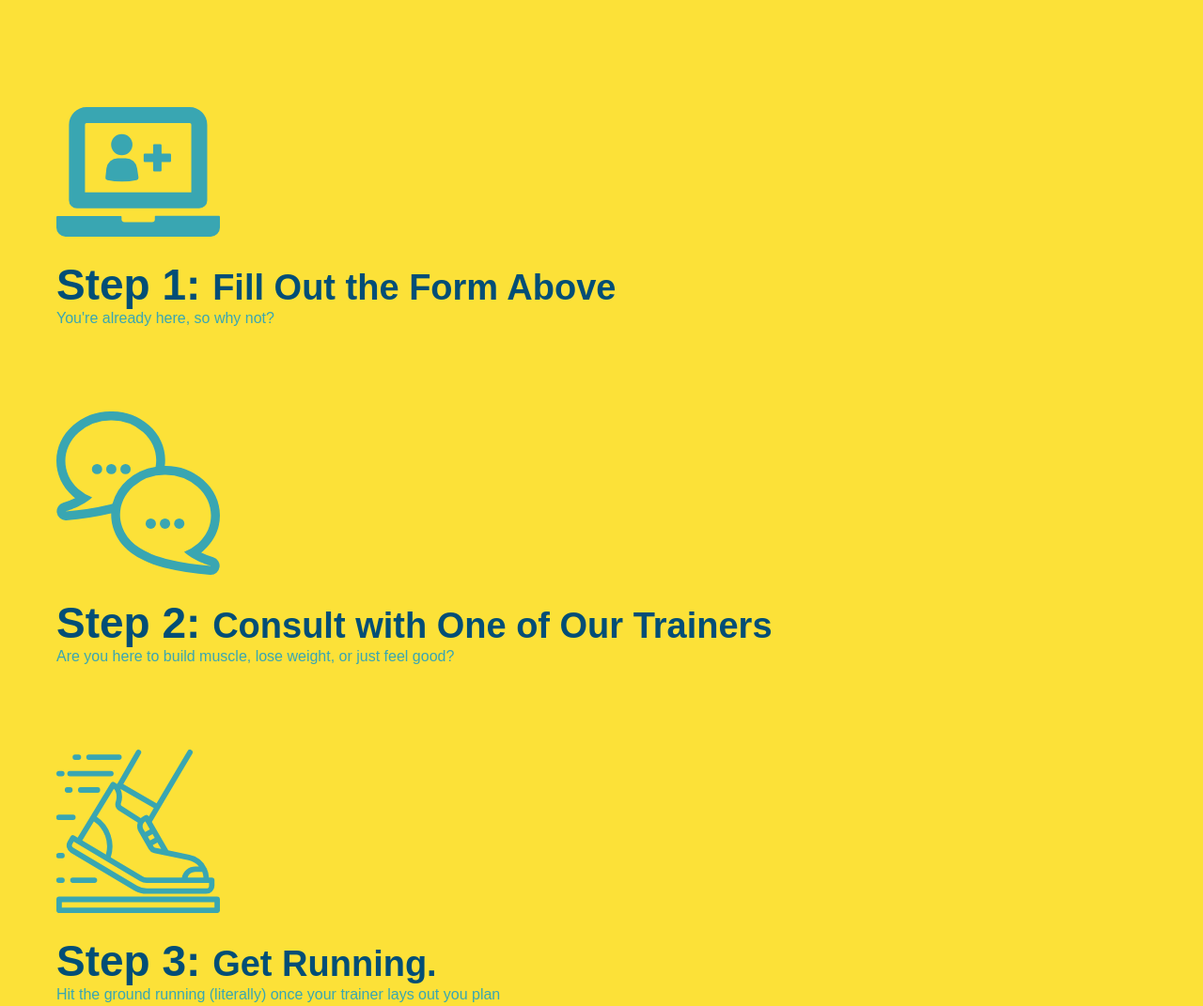
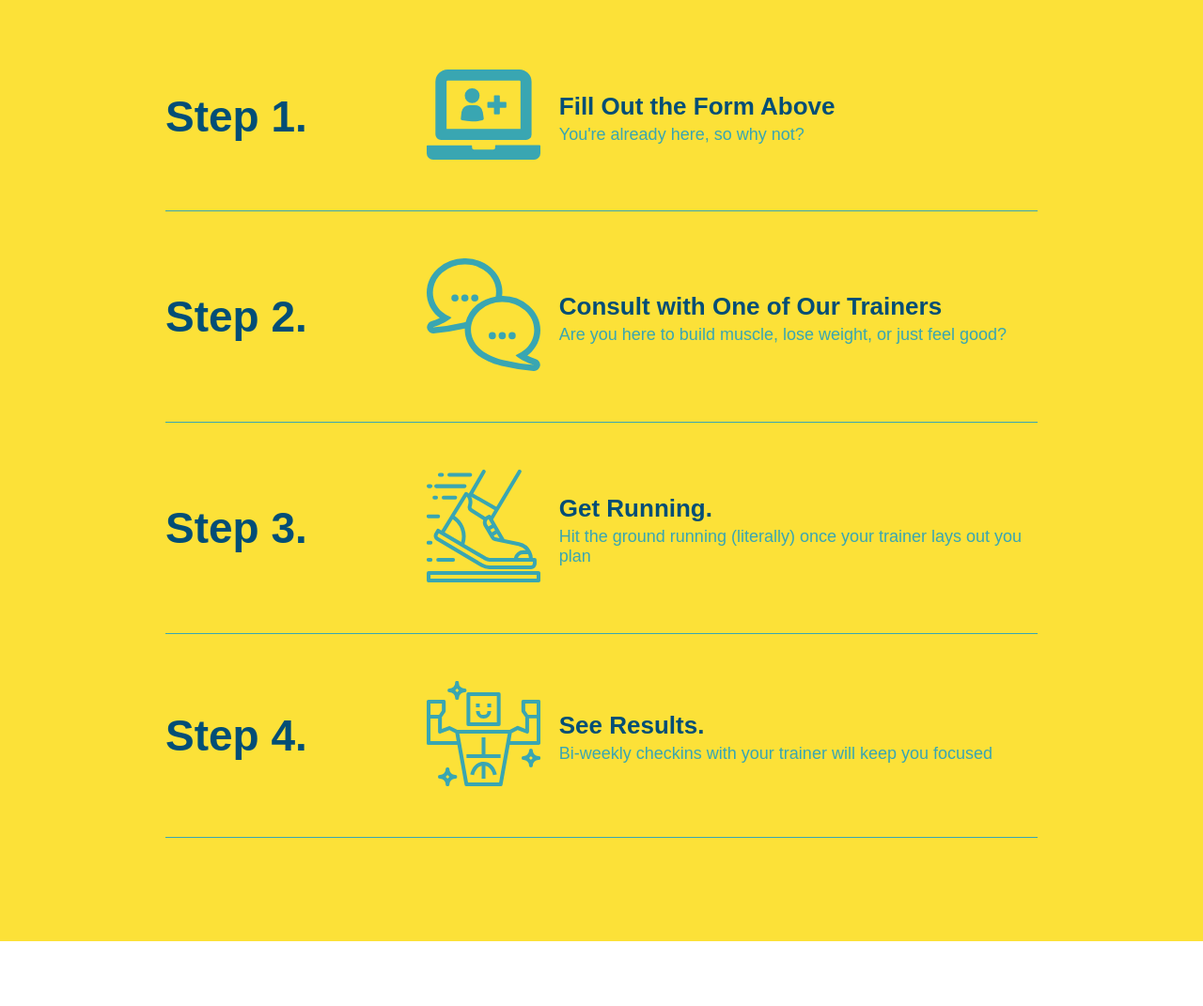
Before and after one commit to JPKashlak/run-buddy, a plain HTML site: page index.html in a window 1280 px wide. Shown: the part 1220-2291 px from the top of the page at 94% size. Drawn offline with Linux system fonts and the light colour scheme.

Commit message:
add flexbox to the steps

```diff
--- a/assets/css/style.css
+++ b/assets/css/style.css
@@ -112,24 +112,45 @@ section {
 .steps {
     background: #fce138;
 }
-.steps div {
-    margin-bottom: 80px;
+.step {
+    margin: 50px auto;
+    padding-bottom: 50px;
+    width: 80%;
+    border-bottom: 1px solid #39a6b2;
+    display: flex;
+    flex-wrap: wrap;
+    align-items: center;
+    justify-content: space-between;
 }
-.steps img {
-    width: 15%;
-    margin: 10px 0;
-}
-.steps h3 {
+.step h3 {
     color: #024e76;
     font-size: 46px;
-    margin-top: 10px;
+    flex: 1 30%;
 }
-.steps p {
-    color: #39a6b2
-    font-size: 23px;
+.step-info {
+    flex: 2 70%;
+    display: flex;
+    flex-wrap: wrap;
+    align-items: center;
 }
-.steps span {
-    font-size: 38px;
+.step-img {
+    flex: 1 12%;
+    margin-right: 20px;
+}
+.step-img img {
+    max-width: 100%;
+}
+.step-text {
+    flex: 12
+}
+.step-text p {
+    color: #39a6b2;
+    font-size: 18px;
+}
+.step-text h4 {
+    font-size: 26px;
+    line-height: 1.5;
+    color: #024e76;
 }
 .section-title {
     font-size: 55px;
--- a/index.html
+++ b/index.html
@@ -92,29 +92,57 @@
             <div class="flex-row">
             <h2 class="section-title secondary-border">What You Do</h2>
             </div>
-            <div>
-                <!--insert this img element-->
+
+            <div class="step">
+                 <h3>Step 1.</h3>
+                <div class="step-info">
+                     <div class="step-img">
                             <img src="./assets/images/step-1.svg" alt="" />
-                <h3>Step 1: <span>Fill Out the Form Above</span></h3>
+                     </div>
+                    <div class="step-text">
+                        <h4>Fill Out the Form Above</h4>
                         <p>You're already here, so why not?</p>
                     </div>
+                </div>
+            </div>
 
-            <div>
+            <div class="step">
+                <h3>Step 2.</h3>
+                <div class="step-info">
+                    <div class="step-img">
                         <img src="./assets/images/step-2.svg" alt="" />
-                <h3>Step 2: <span>Consult with One of Our Trainers</span></h3>
+                    </div>
+                    <div class="step-text">
+                        <h4>Consult with One of Our Trainers</h4>
                         <p>Are you here to build muscle, lose weight, or just feel good?</p>
                     </div>
+                </div>
+            </div>
 
-            <div>
+            <div class="step">
+                <h3>Step 3.</h3>
+                <div class="step-info">
+                    <div class="step-img">
                          <img src="./assets/images/step-3.svg" alt="" />
-                <h3>Step 3: <span>Get Running.</span></h3>
+                    </div>
+                    <div class="step-text">
+                        <h4>Get Running.</h4>
                         <p>Hit the ground running (literally) once your trainer lays out you plan</p>
                     </div>
+                </div>
+            </div>
 
-            <div>
+            <div class="step">
+                <h3>Step 4.</h3>
+                <div class="step-info">
+                    <div class="step-img">
                         <img src="./assets/images/step-4.svg" alt="" />
-                <h3>Step 4: <span>See Results.</span></h3>
+                    </div>
+                    <div class="step-text">
+                        <h4>See Results.</h4>
                         <p>Bi-weekly checkins with your trainer will keep you focused</p>
+                    </div>
+                </div>
             </div>
         </section>
 
```
Lines whose indentation alone changed are shown as unchanged.
